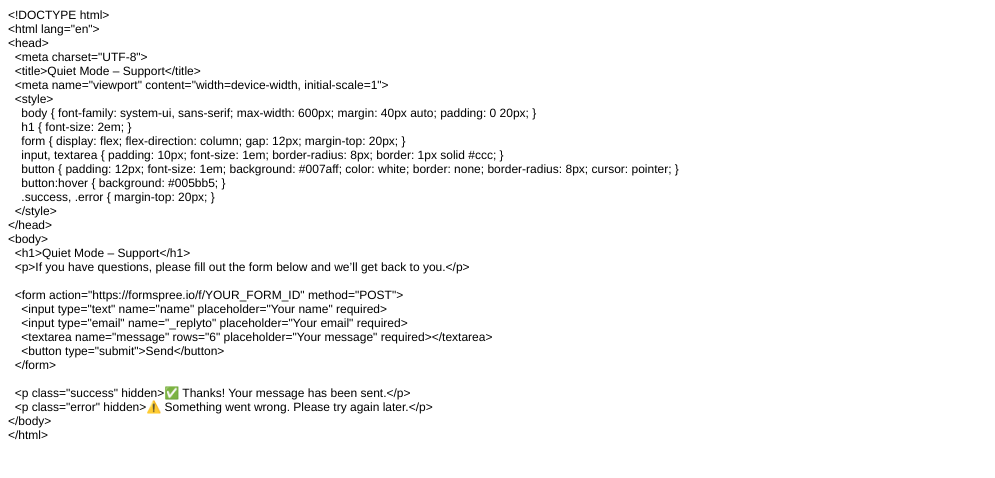
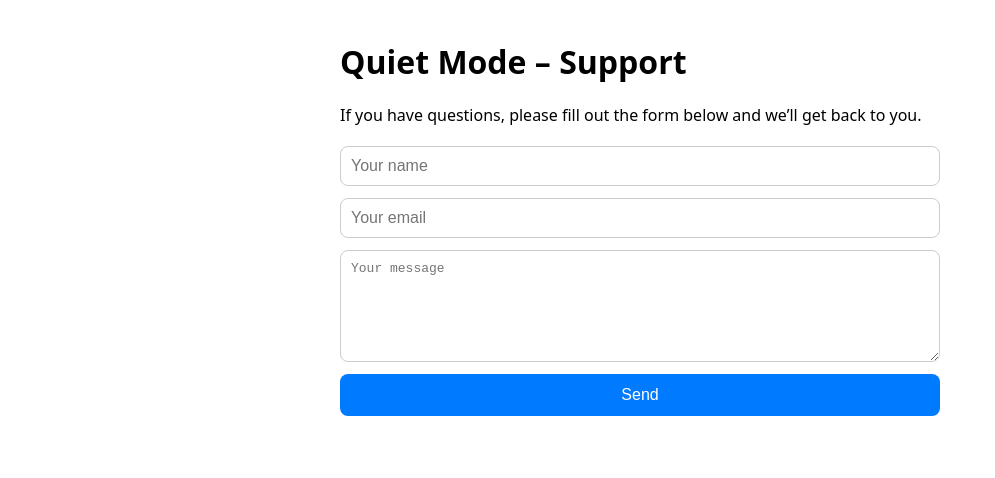
Before and after one commit to youssef-eldeeb/quietmode-support, a plain HTML site: page index.html in a window 1280 px wide. Shown: the whole page, without its empty margins (0-995 px from the left). Drawn offline with Linux system fonts and the light colour scheme.

Commit message:
Add files via upload

```diff
--- a/index.html
+++ b/index.html
@@ -1,47 +1,28 @@
-<!DOCTYPE html PUBLIC "-//W3C//DTD HTML 4.01//EN" "http://www.w3.org/TR/html4/strict.dtd">
-<html>
+<!DOCTYPE html>
+<html lang="en">
 <head>
-  <meta http-equiv="Content-Type" content="text/html; charset=utf-8">
-  <meta http-equiv="Content-Style-Type" content="text/css">
-  <title></title>
-  <meta name="Generator" content="Cocoa HTML Writer">
-  <meta name="CocoaVersion" content="2575.7">
-  <style type="text/css">
-    p.p1 {margin: 0.0px 0.0px 0.0px 0.0px; font: 12.0px Helvetica}
-    p.p2 {margin: 0.0px 0.0px 0.0px 0.0px; font: 12.0px Helvetica; min-height: 14.0px}
+  <meta charset="UTF-8">
+  <title>Quiet Mode – Support</title>
+  <meta name="viewport" content="width=device-width, initial-scale=1">
+  <style>
+    body { font-family: system-ui, sans-serif; max-width: 600px; margin: 40px auto; padding: 0 20px; }
+    h1 { font-size: 2em; }
+    form { display: flex; flex-direction: column; gap: 12px; margin-top: 20px; }
+    input, textarea { padding: 10px; font-size: 1em; border-radius: 8px; border: 1px solid #ccc; }
+    button { padding: 12px; font-size: 1em; background: #007aff; color: white; border: none; border-radius: 8px; cursor: pointer; }
+    button:hover { background: #005bb5; }
   </style>
 </head>
 <body>
-<p class="p1">&lt;!DOCTYPE html&gt;</p>
-<p class="p1">&lt;html lang="en"&gt;</p>
-<p class="p1">&lt;head&gt;</p>
-<p class="p1"><span class="Apple-converted-space">  </span>&lt;meta charset="UTF-8"&gt;</p>
-<p class="p1"><span class="Apple-converted-space">  </span>&lt;title&gt;Quiet Mode – Support&lt;/title&gt;</p>
-<p class="p1"><span class="Apple-converted-space">  </span>&lt;meta name="viewport" content="width=device-width, initial-scale=1"&gt;</p>
-<p class="p1"><span class="Apple-converted-space">  </span>&lt;style&gt;</p>
-<p class="p1"><span class="Apple-converted-space">    </span>body { font-family: system-ui, sans-serif; max-width: 600px; margin: 40px auto; padding: 0 20px; }</p>
-<p class="p1"><span class="Apple-converted-space">    </span>h1 { font-size: 2em; }</p>
-<p class="p1"><span class="Apple-converted-space">    </span>form { display: flex; flex-direction: column; gap: 12px; margin-top: 20px; }</p>
-<p class="p1"><span class="Apple-converted-space">    </span>input, textarea { padding: 10px; font-size: 1em; border-radius: 8px; border: 1px solid #ccc; }</p>
-<p class="p1"><span class="Apple-converted-space">    </span>button { padding: 12px; font-size: 1em; background: #007aff; color: white; border: none; border-radius: 8px; cursor: pointer; }</p>
-<p class="p1"><span class="Apple-converted-space">    </span>button:hover { background: #005bb5; }</p>
-<p class="p1"><span class="Apple-converted-space">    </span>.success, .error { margin-top: 20px; }</p>
-<p class="p1"><span class="Apple-converted-space">  </span>&lt;/style&gt;</p>
-<p class="p1">&lt;/head&gt;</p>
-<p class="p1">&lt;body&gt;</p>
-<p class="p1"><span class="Apple-converted-space">  </span>&lt;h1&gt;Quiet Mode – Support&lt;/h1&gt;</p>
-<p class="p1"><span class="Apple-converted-space">  </span>&lt;p&gt;If you have questions, please fill out the form below and we’ll get back to you.&lt;/p&gt;</p>
-<p class="p2"><br></p>
-<p class="p1"><span class="Apple-converted-space">  </span>&lt;form action="https://formspree.io/f/YOUR_FORM_ID" method="POST"&gt;</p>
-<p class="p1"><span class="Apple-converted-space">    </span>&lt;input type="text" name="name" placeholder="Your name" required&gt;</p>
-<p class="p1"><span class="Apple-converted-space">    </span>&lt;input type="email" name="_replyto" placeholder="Your email" required&gt;</p>
-<p class="p1"><span class="Apple-converted-space">    </span>&lt;textarea name="message" rows="6" placeholder="Your message" required&gt;&lt;/textarea&gt;</p>
-<p class="p1"><span class="Apple-converted-space">    </span>&lt;button type="submit"&gt;Send&lt;/button&gt;</p>
-<p class="p1"><span class="Apple-converted-space">  </span>&lt;/form&gt;</p>
-<p class="p2"><br></p>
-<p class="p1"><span class="Apple-converted-space">  </span>&lt;p class="success" hidden&gt;✅ Thanks! Your message has been sent.&lt;/p&gt;</p>
-<p class="p1"><span class="Apple-converted-space">  </span>&lt;p class="error" hidden&gt;⚠️ Something went wrong. Please try again later.&lt;/p&gt;</p>
-<p class="p1">&lt;/body&gt;</p>
-<p class="p1">&lt;/html&gt;</p>
+  <h1>Quiet Mode – Support</h1>
+  <p>If you have questions, please fill out the form below and we’ll get back to you.</p>
+
+  <form action="https://formspree.io/f/YOUR_FORM_ID" method="POST">
+    <input type="text" name="name" placeholder="Your name" required>
+    <input type="email" name="_replyto" placeholder="Your email" required>
+    <textarea name="message" rows="6" placeholder="Your message" required></textarea>
+    <button type="submit">Send</button>
+  </form>
+
 </body>
 </html>
```
